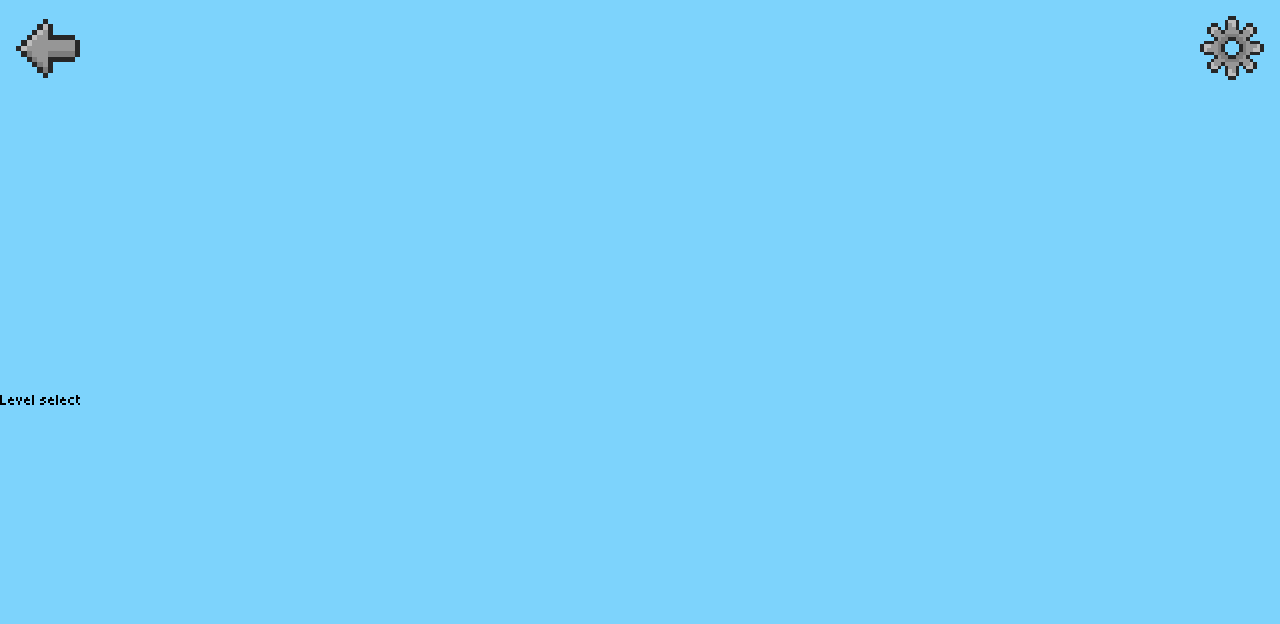
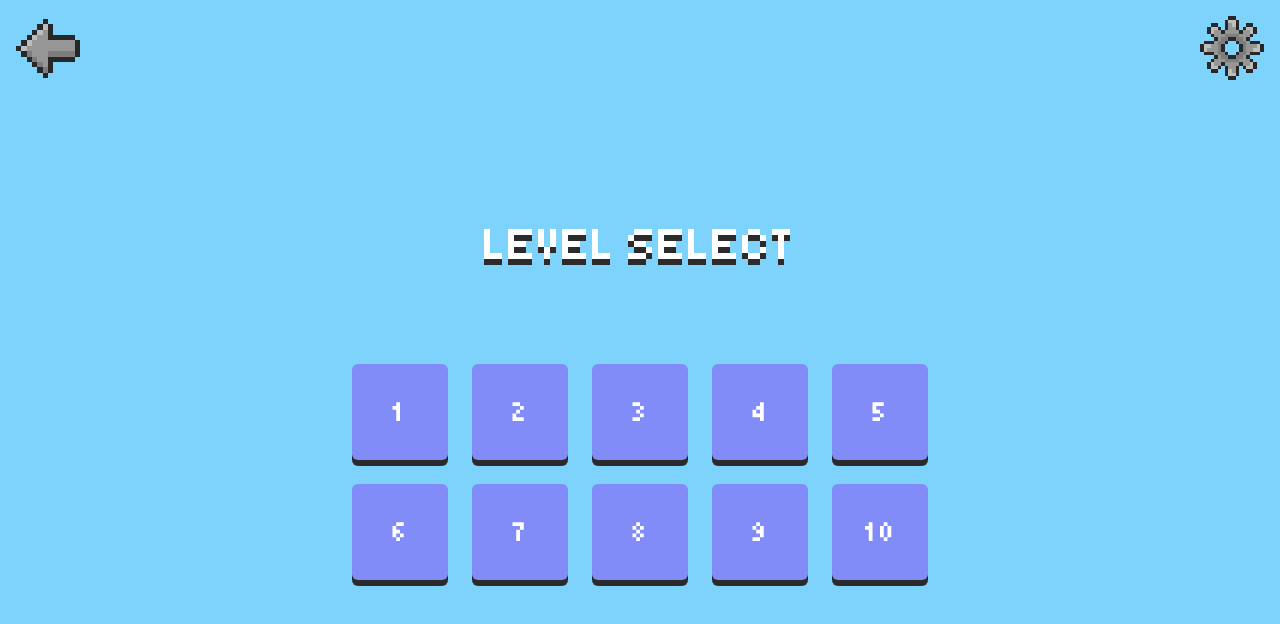
Before and after one commit to Sigrik/react-garden-game, a React (Vite) app: page /levels in a window 1280 px wide. Shown: the top 624 px of the page. Built offline with nearby package versions, Linux system fonts and the light colour scheme.

Commit message:
Generate level select from level list

```diff
--- /dev/null
+++ b/src/levels.js
@@ -0,0 +1,92 @@
+export const LEVELS = [
+  {
+    grid: [
+      [1, 1, 1, 1],
+      [1, 1, 0, 0],
+      [1, 0, 0, 0],
+      [1, 0, 0, 0],
+    ],
+    time: 44,
+  },
+  {
+    grid: [
+      [0, 0, 0, 0],
+      [0, 1, 1, 1],
+      [0, 0, 0, 1],
+      [0, 1, 1, 1],
+    ],
+    time: 41,
+  },
+  {
+    grid: [
+      [1, 1, 1, 1],
+      [1, 0, 0, 0],
+      [1, 1, 1, 0],
+      [0, 0, 0, 0],
+    ],
+    time: 39,
+  },
+  {
+    grid: [
+      [0, 1, 0, 1],
+      [1, 0, 1, 0],
+      [0, 1, 0, 1],
+      [1, 0, 1, 0],
+    ],
+    time: 37,
+  },
+  {
+    grid: [
+      [0, 1, 1, 0],
+      [1, 0, 0, 1],
+      [1, 0, 0, 1],
+      [1, 1, 1, 1],
+    ],
+    time: 35,
+  },
+  {
+    grid: [
+      [1, 0, 0, 1],
+      [0, 1, 1, 0],
+      [0, 1, 1, 0],
+      [0, 0, 0, 0],
+    ],
+    time: 33,
+  },
+  {
+    grid: [
+      [1, 0, 0, 1],
+      [0, 0, 1, 0],
+      [0, 1, 0, 0],
+      [1, 0, 0, 1],
+    ],
+    time: 31,
+  },
+  {
+    grid: [
+      [0, 1, 1, 0],
+      [1, 0, 1, 1],
+      [1, 1, 0, 0],
+      [0, 1, 1, 0],
+    ],
+    time: 29,
+  },
+  {
+    grid: [
+      [1, 1, 1, 1],
+      [1, 0, 1, 0],
+      [1, 0, 1, 0],
+      [1, 1, 1, 1],
+    ],
+    time: 27,
+  },
+  {
+    grid: [
+      [1, 0, 0, 1],
+      [1, 1, 0, 1],
+      [0, 1, 0, 0],
+      [1, 1, 0, 1],
+    ],
+    time: 25,
+  },
+];
--- a/src/pages/LevelSelect.jsx
+++ b/src/pages/LevelSelect.jsx
@@ -1,3 +1,21 @@
+import { LEVELS } from "../levels";
+
 export function LevelSelect() {
-  return <h1>Level select</h1>;
+  return (
+    <div className="flex flex-col items-center">
+      <h1 className="drop-shadow-px-btn mb-24 text-5xl text-white">
+        LEVEL SELECT
+      </h1>
+      <ol className="relative grid grid-cols-5 gap-6">
+        {LEVELS.map((row, index) => (
+          <li
+            className="drop-shadow-px-btn flex h-24 w-24 items-center justify-center rounded-md bg-indigo-400 text-3xl text-white hover:bg-indigo-300"
+            key={index}
+          >
+            {index + 1}
+          </li>
+        ))}
+      </ol>
+    </div>
+  );
 }
--- a/src/pages/MainMenu.jsx
+++ b/src/pages/MainMenu.jsx
@@ -11,6 +11,12 @@ export function MainMenu() {
         >
           PLAY
         </Link>
+        <Link
+          to="/levels"
+          className="drop-shadow-px-btn w-full rounded-md bg-red-400 p-3 text-center text-3xl hover:bg-red-300"
+        >
+          LEVEL SELECT
+        </Link>
         <Link className="drop-shadow-px-btn w-full rounded-md bg-red-400 p-3 text-center text-3xl hover:bg-red-300">
           SURVIVAL MODE
         </Link>
```
